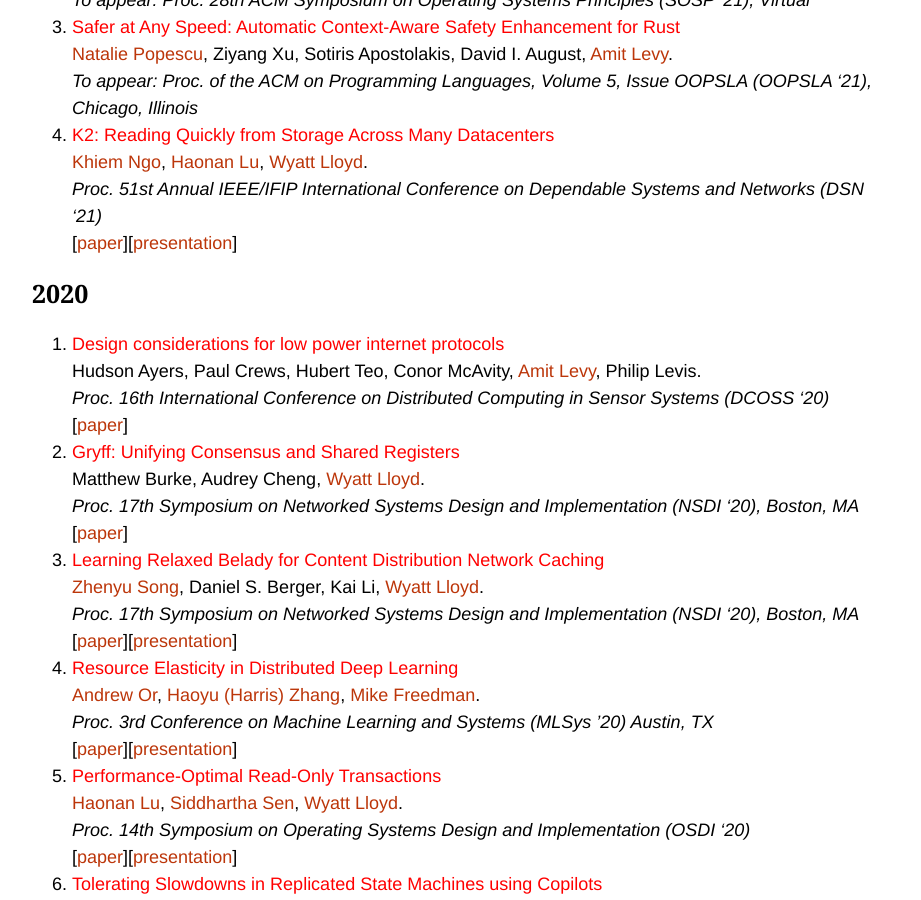
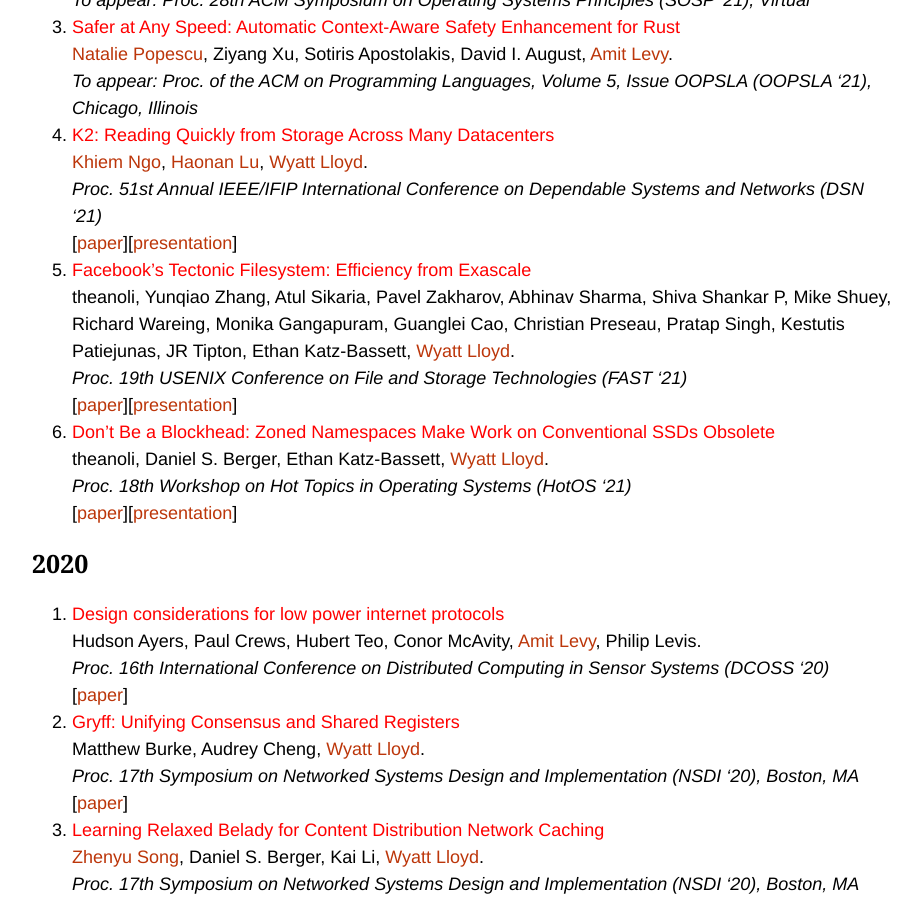
Before and after one commit to princeton-sns/www, a Jekyll site: the page built from publications.md, in a window 1280 px wide and 900 px high, scrolled down 737 px. Shown: the whole window, without its empty margins (176-1097 px from the left). Built offline with Jekyll 4.4.1, drawn with Linux system fonts in a browser that asks for light colours; some web fonts are replaced.

Commit message:
add pubs

```diff
--- a/_data/publications.yml
+++ b/_data/publications.yml
@@ -1,3 +1,37 @@
+- title: "Don’t Be a Blockhead: Zoned Namespaces Make Work on Conventional SSDs Obsolete"
+  people:
+    - theanoli
+    - Daniel S. Berger
+    - Ethan Katz-Bassett
+    - wlloyd
+  venue: "Proc. 18th Workshop on Hot Topics in Operating Systems (HotOS '21)"
+  year: 2021
+  paper: https://www.cs.princeton.edu/~theanos/hotos21-stavrinos.pdf
+  presentation: https://www.youtube.com/watch?v=NVzP-3vaWtQ
+
+- title: "Facebook’s Tectonic Filesystem: Efficiency from Exascale"
+  people:
+    - theanoli
+    - Yunqiao Zhang
+    - Atul Sikaria
+    - Pavel Zakharov
+    - Abhinav Sharma
+    - Shiva Shankar P
+    - Mike Shuey
+    - Richard Wareing
+    - Monika Gangapuram
+    - Guanglei Cao
+    - Christian Preseau
+    - Pratap Singh
+    - Kestutis Patiejunas
+    - JR Tipton
+    - Ethan Katz-Bassett
+    - wlloyd
+  venue: "Proc. 19th USENIX Conference on File and Storage Technologies (FAST '21)"
+  year: 2021
+  paper: https://www.cs.princeton.edu/~theanos/fast21-pan.pdf
+  presentation: https://www.youtube.com/watch?v=aN2KysHRsZA&t
+
 - title: "K2: Reading Quickly from Storage Across Many Datacenters"
   people:
     - qngo
```
